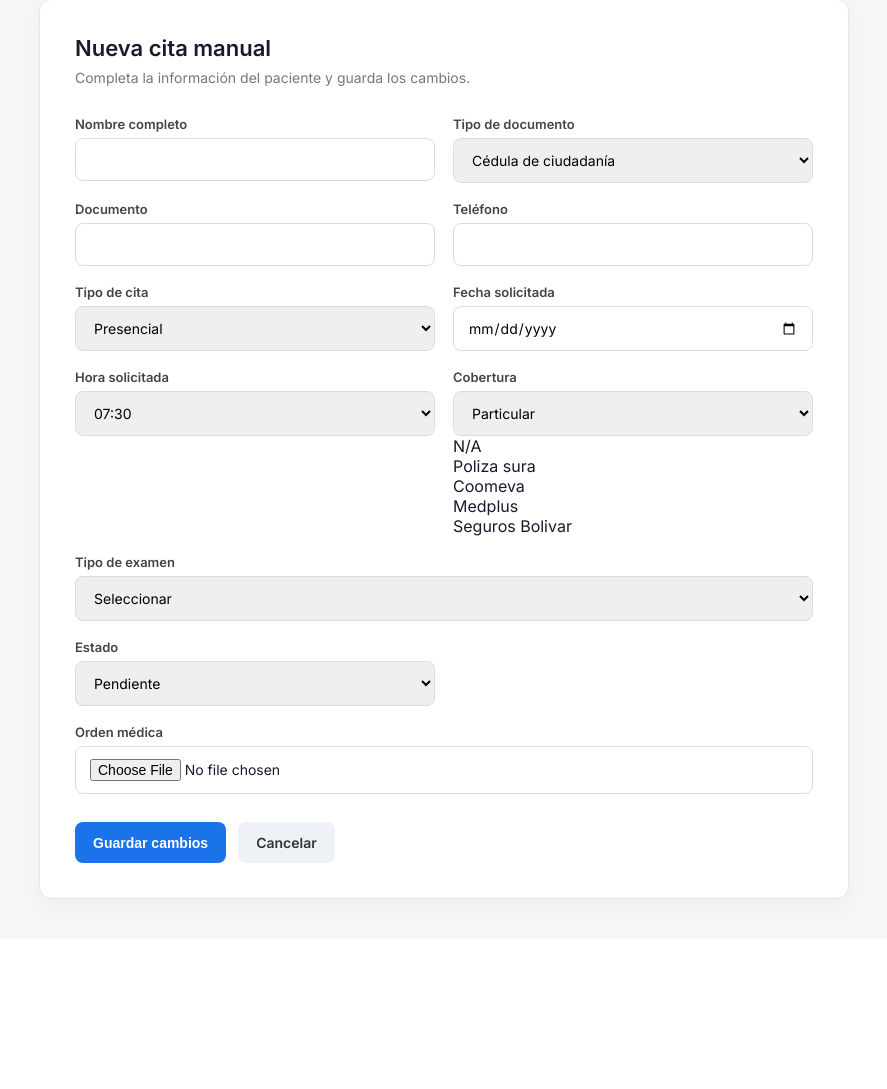
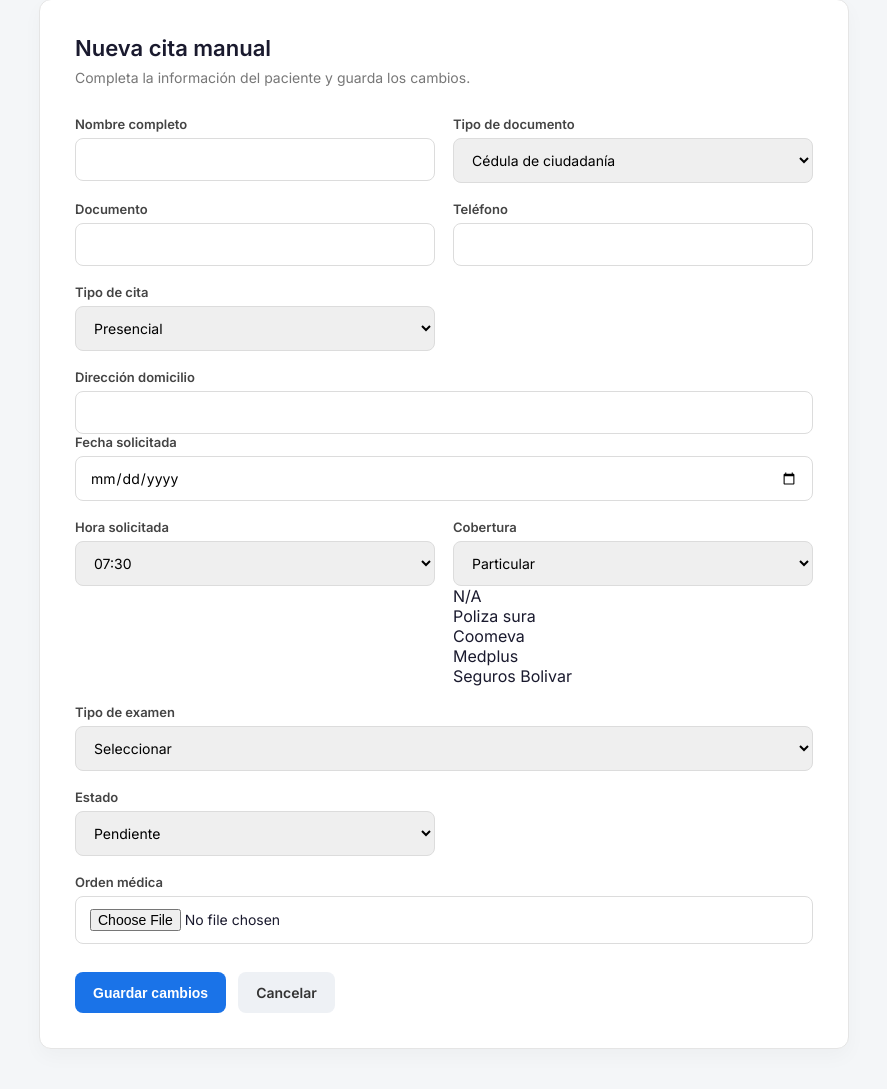
Before and after one commit to SistemasCIB/python, a Flask app: page /asesor/nueva in a window 1280 px wide. Shown: the part 118-1207 px from the top of the page, without its empty margins (196-1083 px from the left). Before the commit the page ends 1032 px from the top, so only its background shows below. Run offline with Flask 3, Linux system fonts and the light colour scheme; the visitor is signed in with stand-in values (Sample User, id 1).

Commit message:
nuevo dir

```diff
--- a/templates/form_cita.html
+++ b/templates/form_cita.html
@@ -234,6 +234,13 @@ textarea{
                         </option>
                     </select>
                 </div>
+                <!-- NUEVO BLOQUE DIRECCIÓN -->
+                <div id="bloque_domicilio" class="full">
+                  <label>Dirección domicilio</label>
+                  <input type="text"
+                      name="direccion_domicilio"
+                      value="{{cita.direccion_domicilio if cita else ''}}"
+
 
                 <div>
                     <label>Fecha solicitada</label>
@@ -273,7 +280,7 @@ textarea{
                         <option value="Coomeva" {% if cita and cita.aseguradora == 'Coomeva' %}selected{% endif %}>Coomeva</option>
                         <option value="Medplus" {% if cita and cita.aseguradora == 'Medplus' %}selected{% endif %}>Medplus</option>
                         <option value="Seguros Bolivar" {% if cita and cita.aseguradora == 'Seguros Bolivar' %}selected{% endif %}>Seguros Bolivar</option>
-
+                  </select>
                 </div>
                 <div class="full">
                   <label>Tipo de examen</label>
```
Also changed, not shown: templates/asesor.html (+13 -0 lines).
